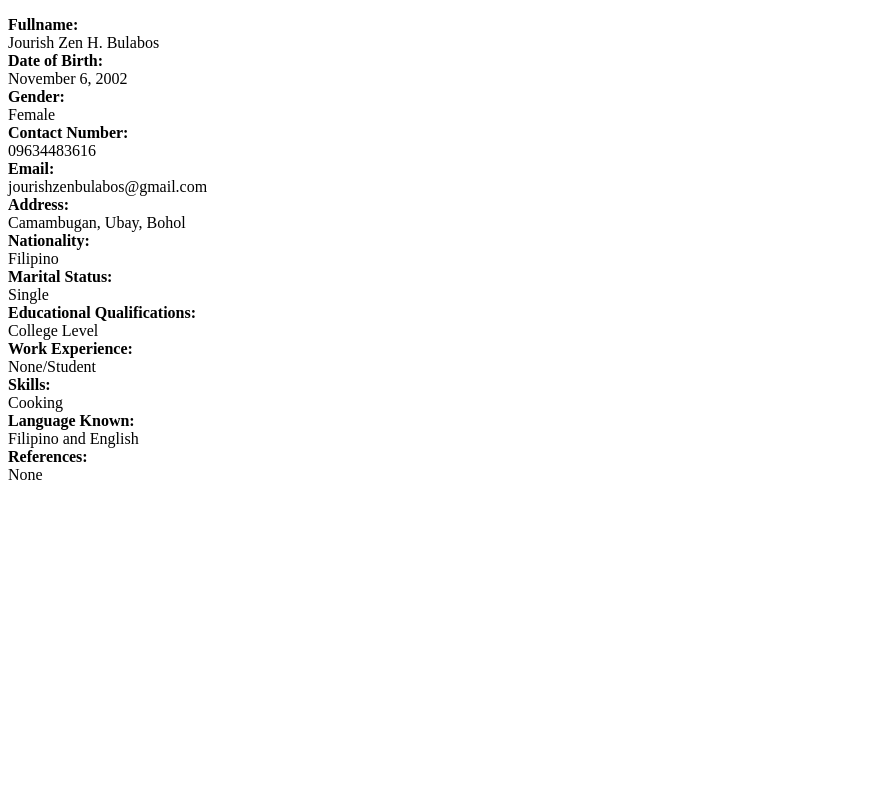
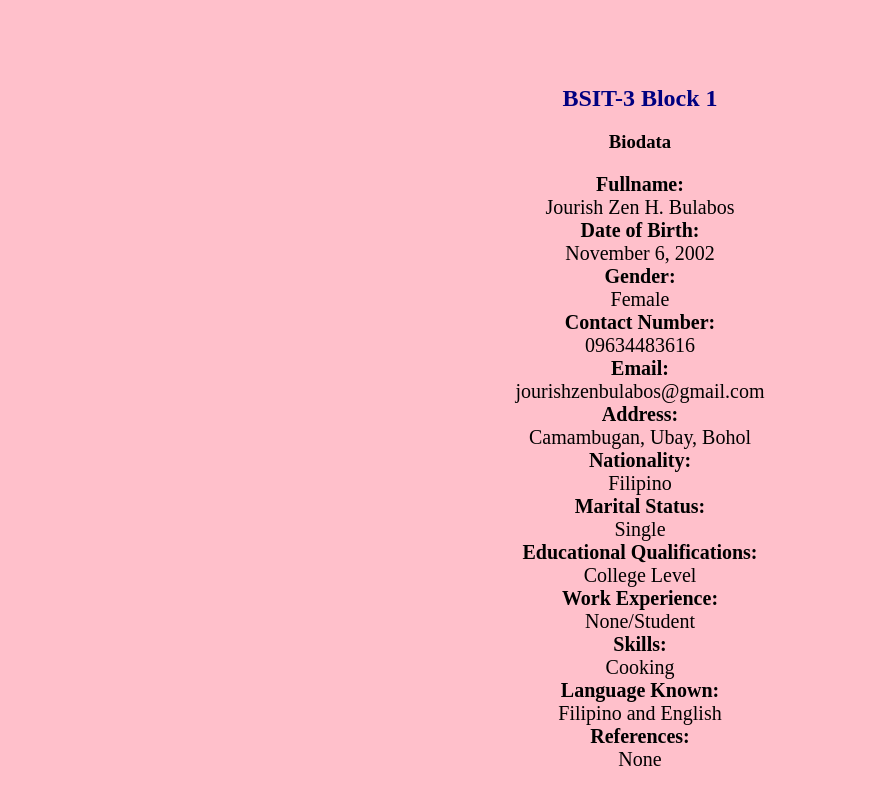
Before and after one commit to Jzen06/Jourish, a plain HTML site: page index.html in a window 1280 px wide. Shown: the part 152-943 px from the top of the page, without its empty margins (0-895 px from the left). Before the commit the page ends 800 px from the top, so only its background shows below. Drawn offline with Linux system fonts and the light colour scheme.

Commit message:
Saved Css Design

```diff
--- a/index.html
+++ b/index.html
@@ -2,7 +2,7 @@
 <html>
   <head>
     <title>Webpage</title>
-
+   <link rel="stylesheet" href="style1.css">
   </head>
   <body>
 
--- /dev/null
+++ b/style1.css
@@ -0,0 +1,18 @@
+body {
+  font: Arial;
+  padding:0;
+  margin:0;
+  background-color: pink;
+}
+
+h1,h2 {
+  text-align: center;
+  color: navy;
+  margin-top:100px;
+  margin-bottom:10px;
+}
+p{
+    font-size:20px;
+    text-align: center;
+    color:black;
+}
```
